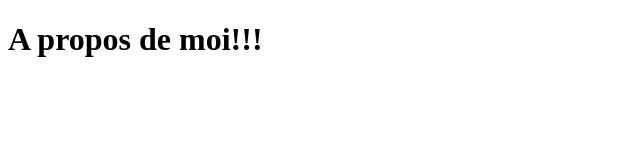
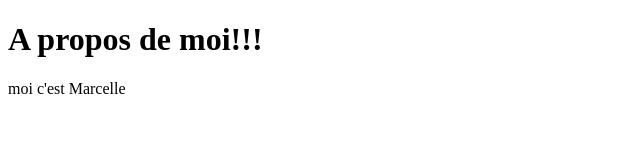
Before and after one commit to Marcelle-Ndi/test-git, a plain HTML site: page a-propos.html in a window 1280 px wide. Shown: the whole page, without its empty margins (0-640 px from the left). Drawn offline with Linux system fonts and the light colour scheme.

Commit message:
ajout de ma description dans apropos

```diff
--- a/a-propos.html
+++ b/a-propos.html
@@ -8,5 +8,6 @@
 </head>
 <body>
     <h1>A propos de moi!!!</h1>
+    <p>moi c'est Marcelle</p>
 </body>
 </html>
```
